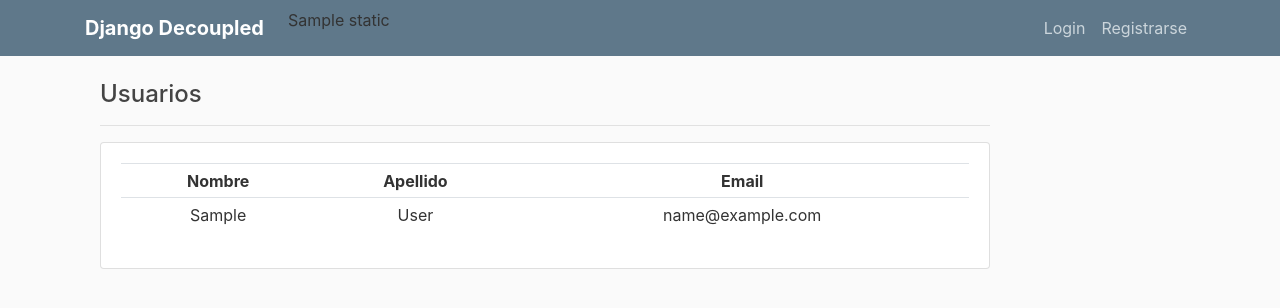
After one commit to Plazas87/django_decoupled, a Django app: template src/django_decoupled/controllers/apps/users/templates/users/dashboard.html in a window 1280 px wide. The commit adds this page. Shown: the top 308 px of the page. Run offline with Django 4.2, Linux system fonts and the light colour scheme; tables that the repository leaves empty hold one stand-in row (values such as "Sample post"); the template is opened without the code that fills it: values that come from a table or form of the project are taken from there, most other values are stand-ins (such as "Sample title", 1, 10 or a date in 2020); some libraries are stand-ins or nearby versions.

Commit message:
feat(controllers): add user views login, logout, register

```diff
--- a/src/django_decoupled/controllers/apps/users/apps.py
+++ b/src/django_decoupled/controllers/apps/users/apps.py
@@ -8,3 +8,4 @@ class UsersConfig(AppConfig):
     default_auto_field = "django.db.models.BigAutoField"
     name = "django_decoupled.controllers.apps.users"
     verbose_name = "Users"
+    label = "users"
--- a/src/django_decoupled/controllers/apps/users/models.py
+++ b/src/django_decoupled/controllers/apps/users/models.py
@@ -31,3 +31,4 @@ class User(AbstractUser):
         verbose_name = _("User")
         verbose_name_plural = _("users")
         ordering = ["email"]
+        app_label = "users"
--- a/src/django_decoupled/controllers/apps/users/templates/users/base.html
+++ b/src/django_decoupled/controllers/apps/users/templates/users/base.html
@@ -1,6 +1,7 @@
 {% load static %}
 <!DOCTYPE html>
 <html>
+
 <head>
     <!-- Required meta tags -->
     <meta charset="utf-8">
@@ -14,18 +15,17 @@
     <link rel="stylesheet" type="text/css" href="{% static 'users/css/main.css' %}">
 
     {% if title %}
-    <title>La Pastilla - {{ title }}</title>
+    <title>Django Decoupled - {{ title }}</title>
     {% else %}
-    <title>La Pastilla</title>
+    <title>Django Decoupled</title>
     {% endif %}
 </head>
+
 <body>
     <header class="site-header">
         <nav class="navbar navbar-expand-md navbar-dark bg-steel fixed-top">
             <div class="container">
-            <a class="navbar-brand mr-4" href="{% url 'users:register' %}"><strong>La Pastilla</strong></a>
-<!--            <a class="navbar-brand mr-4" href="{% url 'users:register' %}"><img src="{% static 'assests/logos/logo_2.png' %}"></a>-->
-<!--            <a class="navbar-brand mr-4" href="{% url 'users:register' %}">m</a>-->
+                <a class="navbar-brand mr-4" href="{% url 'users:register' %}"><strong>Django Decoupled</strong></a>
                 <button class="navbar-toggler" type="button" data-toggle="collapse" data-target="#navbarToggle"
                     aria-controls="navbarToggle" aria-expanded="false" aria-label="Toggle navigation">
                     <span class="navbar-toggler-icon"></span>
@@ -40,6 +40,7 @@
                     <!-- Navbar Right Side -->
                     <div class="navbar-nav">
                         {% if user.is_authenticated %}
+                        <a class="nav-item nav-link" href="{% url 'users:logout' %}">Logout</a>
 
                         {% else %}
                         <a class="nav-item nav-link" href="{% url 'users:login' %}">Login</a>
@@ -57,32 +58,13 @@
 
                 <ul class="messages">
                     {% for message in messages %}
-                        <li {% if message.tags %} class="alert alert-{{ message.tag }}"{% endif %}> {{ message }}</li>
+                    <li {% if message.tags %} class="alert alert-{{ message.tag }}" {% endif %}> {{ message }}</li>
                     {% endfor %}
                 </ul>
-
-<!--                {% for message in messages %}-->
-<!--                <div class="alert alert-{{ message.tag }}" role="alert">-->
-<!--                    {{ message }}-->
-<!--                </div>-->
-<!--                {% endfor %}-->
                 {% endif %}
 
                 {% block content %}{% endblock %}
             </div>
-
-<!--        <div class="col-md-4">-->
-<!--            <div class="content-section">-->
-<!--                <h3>Our Sidebar</h3>-->
-<!--                <p class='text-muted'>You can put any information here you'd like.</p>-->
-<!--                    <ul class="list-group">-->
-<!--                        <li class="list-group-item list-group-item-light">Latest Posts</li>-->
-<!--                        <li class="list-group-item list-group-item-light">Announcements</li>-->
-<!--                        <li class="list-group-item list-group-item-light">Calendars</li>-->
-<!--                        <li class="list-group-item list-group-item-light">etc</li>-->
-<!--                    </ul>-->
-<!--            </div>-->
-<!--        </div>-->
         </div>
     </main>
 
@@ -98,4 +80,5 @@
         integrity="sha384-JZR6Spejh4U02d8jOt6vLEHfe/JQGiRRSQQxSfFWpi1MquVdAyjUar5+76PVCmYl"
         crossorigin="anonymous"></script>
 </body>
+
 </html>
--- /dev/null
+++ b/src/django_decoupled/controllers/apps/users/templates/users/dashboard.html
@@ -0,0 +1,24 @@
+{% extends "users/base.html" %}
+{% block content %}
+    <div class="col-md-12">
+		<h4>Usuarios</h4>
+		<hr>
+		<div class="card card-body">
+			<table class="table table-sm">
+				<tr>
+                    <th class="text-center">Nombre</th>
+					<th class="text-center">Apellido</th>
+                    <th class="text-center">Email</th>
+				</tr>
+
+				{% for user in users %}
+					<tr>
+                        <td class="text-center">{{user.first_name}}</td>
+                        <td class="text-center">{{user.last_name}}</td>
+                        <td class="text-center">{{user.email}}</td>
+					</tr>
+				{% endfor %}
+			</table>
+		</div>
+	</div>
+{% endblock content %}
--- a/src/django_decoupled/controllers/settings/base.py
+++ b/src/django_decoupled/controllers/settings/base.py
@@ -68,7 +68,7 @@ MIDDLEWARE = [
 ROOT_URLCONF = "django_decoupled.controllers.config.urls"
 
 LOGIN_URL = "/users/login/"
-LOGIN_REDIRECT_URL = "/workspaces/upload_file/"
+LOGIN_REDIRECT_URL = "/users/dashboard/"
 LOGOUT_REDIRECT_URL = "/users/login/"
 
 TEMPLATES = [
```
Also changed, not shown: src/django_decoupled/controllers/apps/users/urls.py (+4 -3 lines), src/django_decoupled/controllers/apps/users/views.py (+38 -3 lines), src/django_decoupled/controllers/apps/workspaces/views.py (+0 -12 lines), src/django_decoupled/controllers/apps/users/migrations/0001_initial.py. Lines whose indentation alone changed are shown as unchanged.
